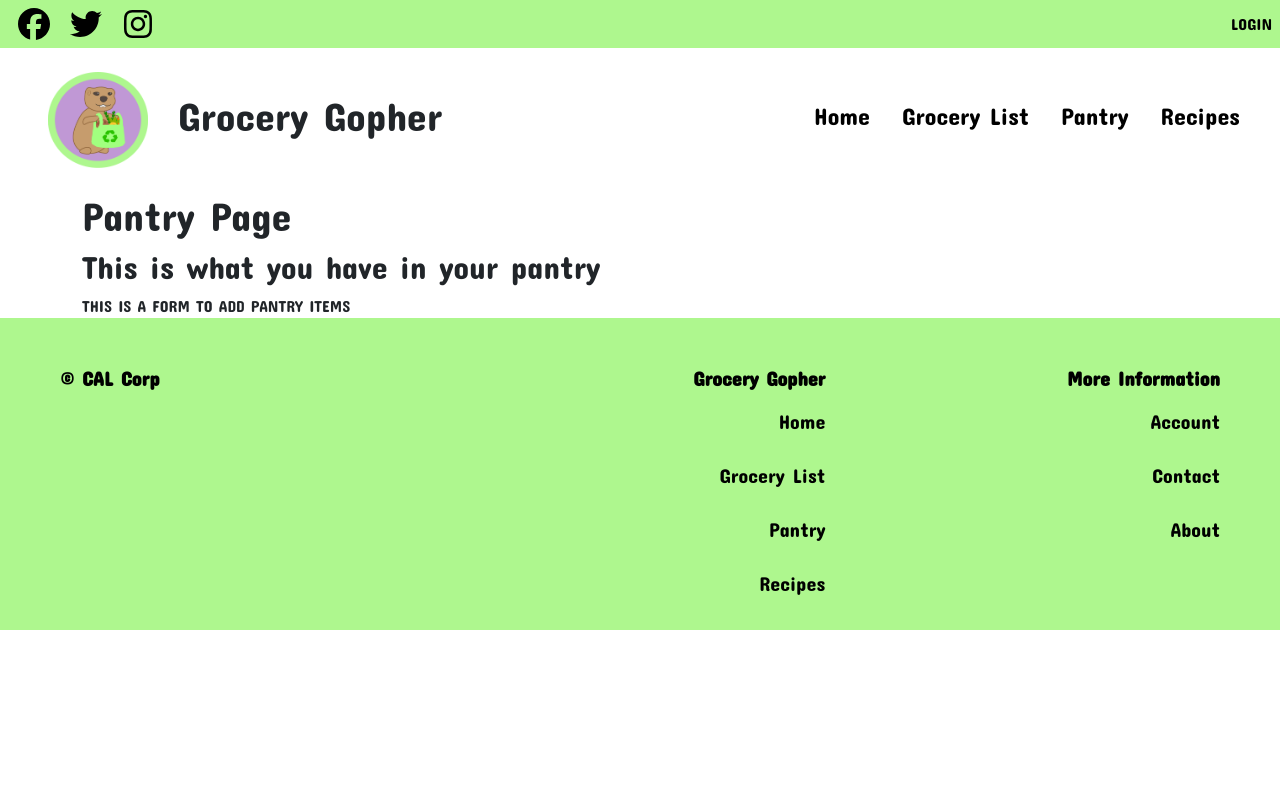
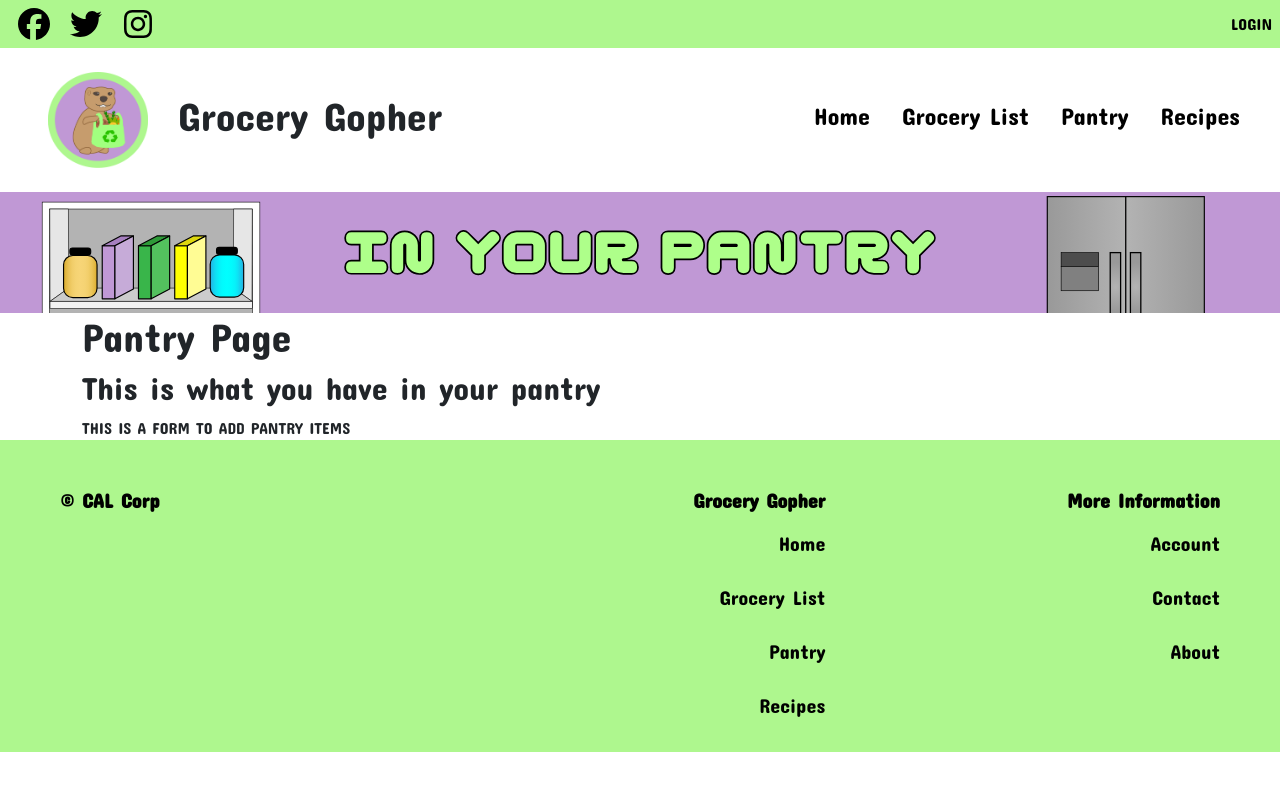
Before and after one commit to PlantsOnFire/GroceryGophers, a React (Create React App) app: page /pantry in a window 1280 px wide. Shown: the top 790 px of the page. Built offline with nearby package versions, Linux system fonts and the light colour scheme.

Commit message:
pantry banner

```diff
--- a/src/pages/PantryPage/PantryPage.js
+++ b/src/pages/PantryPage/PantryPage.js
@@ -1,9 +1,11 @@
 import './PantryPage.scss';
 import PantryForm from '../../components/PantryForm/PantryForm';
+import {ReactComponent as PantryBanner} from '../../assets/PantryBanner.svg';
 
 function PantryPage () {
   return (
     <main>
+      <PantryBanner />
       <div className='container'>
         <h1>Pantry Page</h1>
         <h2>This is what you have in your pantry</h2>
```
Also changed, not shown: src/assets/PantryBanner.svg (added).
